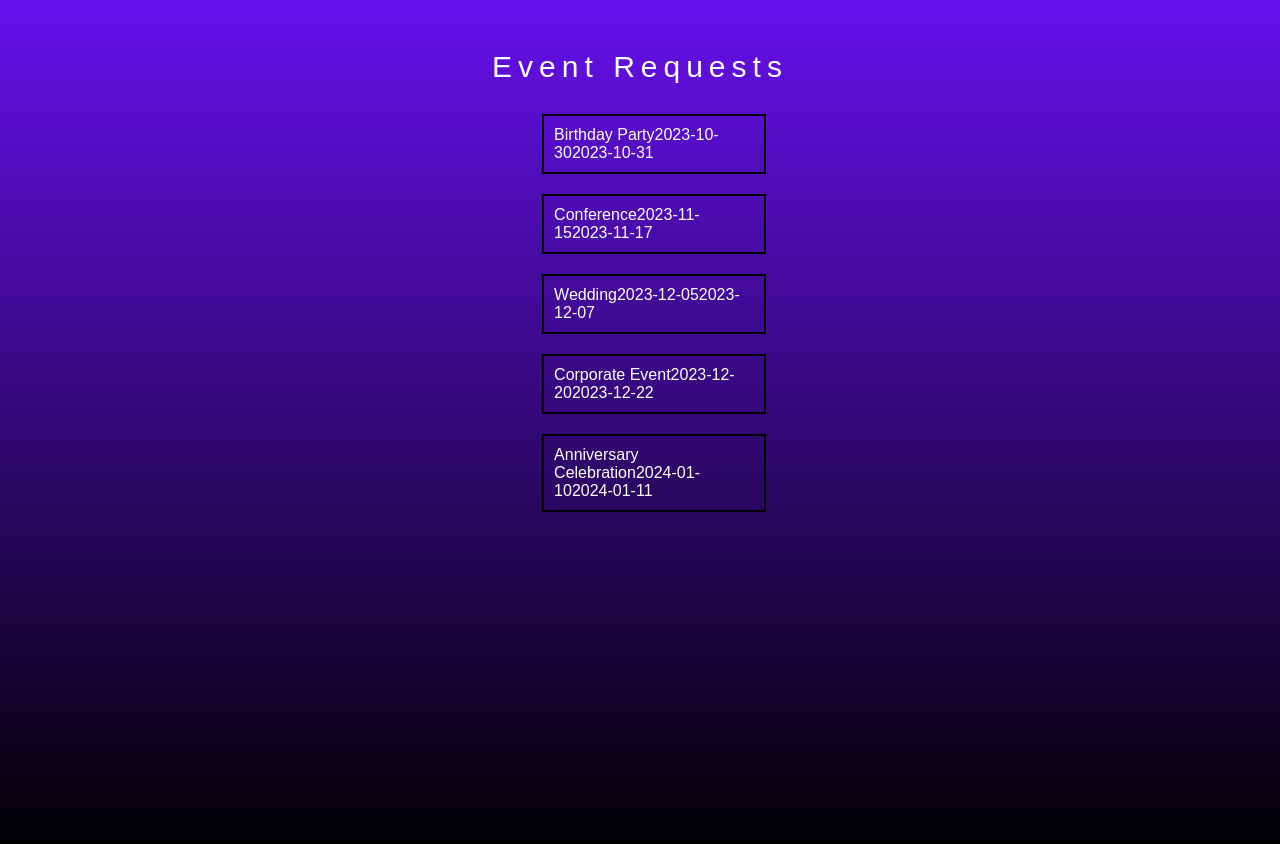
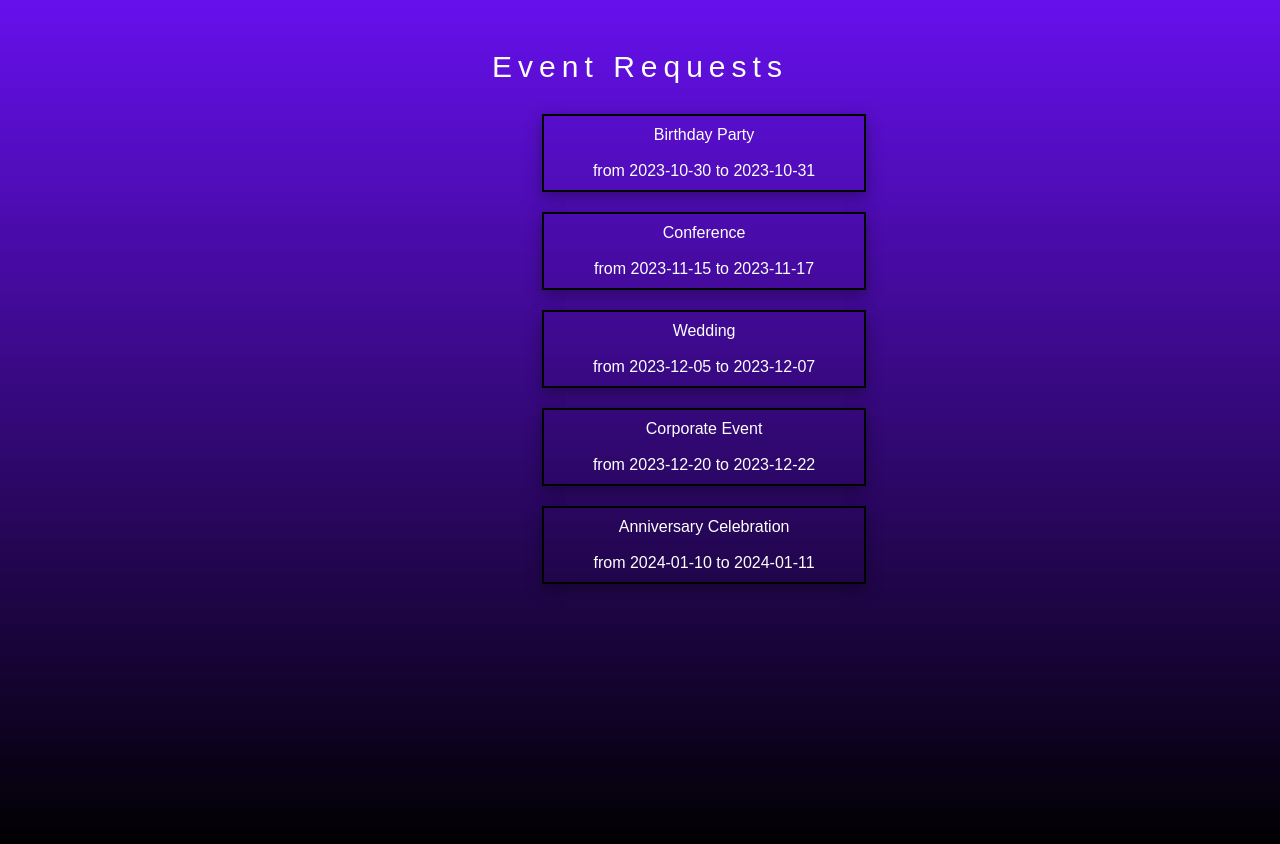
Before and after one commit to Eugenius0/Modern-Methods-in-Software-Engineering-ID2207, a React (Create React App) app: page /eventRequest in a window 1280 px wide. Shown: the top 844 px of the page. Built offline with nearby package versions, Linux system fonts and the light colour scheme.

Commit message:
event list improvements

```diff
--- a/src/components/eventRequestList/eventRequestListItem.tsx
+++ b/src/components/eventRequestList/eventRequestListItem.tsx
@@ -1,4 +1,4 @@
-import React from 'react'
+import React, { useState } from 'react'
 import styles from './styles.module.css'
 
 export type EventRequestListItemProps = {
@@ -7,16 +7,30 @@ export type EventRequestListItemProps = {
 
 export const EventRequestListItem = (props: EventRequestListItemProps) => {
 
-    const {item} = styles
+    const {item, details} = styles
     const { eventRequest } = props
+
+    const [showDetails, setShowDetails] = useState(false)
+
+    const toggleShowDetails = () => {
+      setShowDetails(!showDetails);
+    };
 
   return (
     <div key={eventRequest.id}>
-        <div className={item}>
+        <div className={item} onClick={toggleShowDetails}>
             {eventRequest.eventType}
-            {eventRequest.startDate}
-            {eventRequest.endDate}
+            <br /> <br />
+            from {eventRequest.startDate} to {eventRequest.endDate}
         </div>
+        {showDetails && (
+          <div className={details}>
+          Client Name: {eventRequest.clientName} <br />
+          Expected Attendees: {eventRequest.expectedAttendees} <br />
+          Preferences: {eventRequest.preferences} <br />
+          Expected Budget: {eventRequest.expectedBudget}
+          </div>
+        )}
     </div>
   )
 }
--- a/src/components/eventRequestList/styles.module.css
+++ b/src/components/eventRequestList/styles.module.css
@@ -2,5 +2,21 @@
     margin-top: 20px;
     padding: 10px;
     border: black solid 2px;
-    width: 200px;
+    width: 300px;
+    min-height: 50px;
+    box-shadow: rgba(0, 0, 0, 0.35) 0px 5px 15px;
+    text-align: center;
+    transition: ease 0.3s;
 }
+
+.item:hover {
+    left: 10px;
+    cursor: pointer;
+    scale: 1.05;
+    background: linear-gradient(#6610ec, #000);
+}
+
+.details {
+    margin-top: 10px;
+    transition: ease 0.3s;
+}
```
